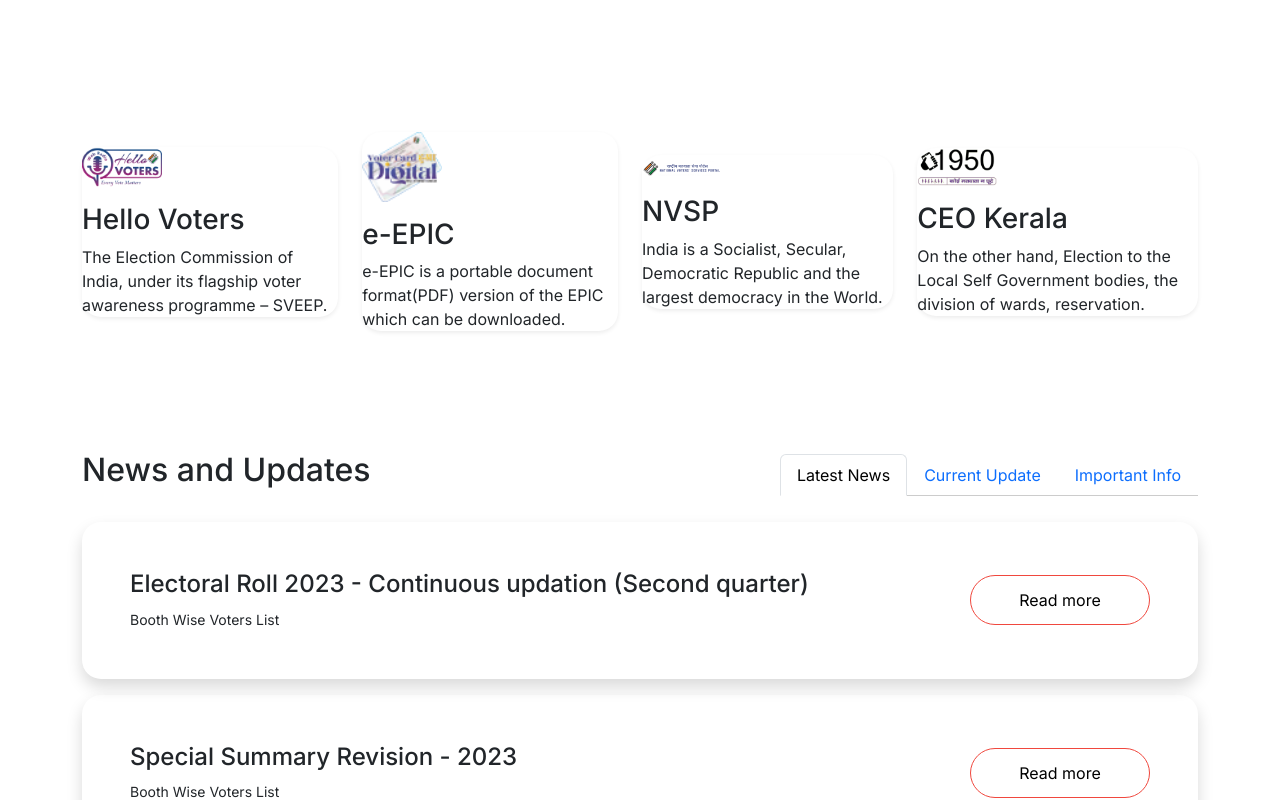
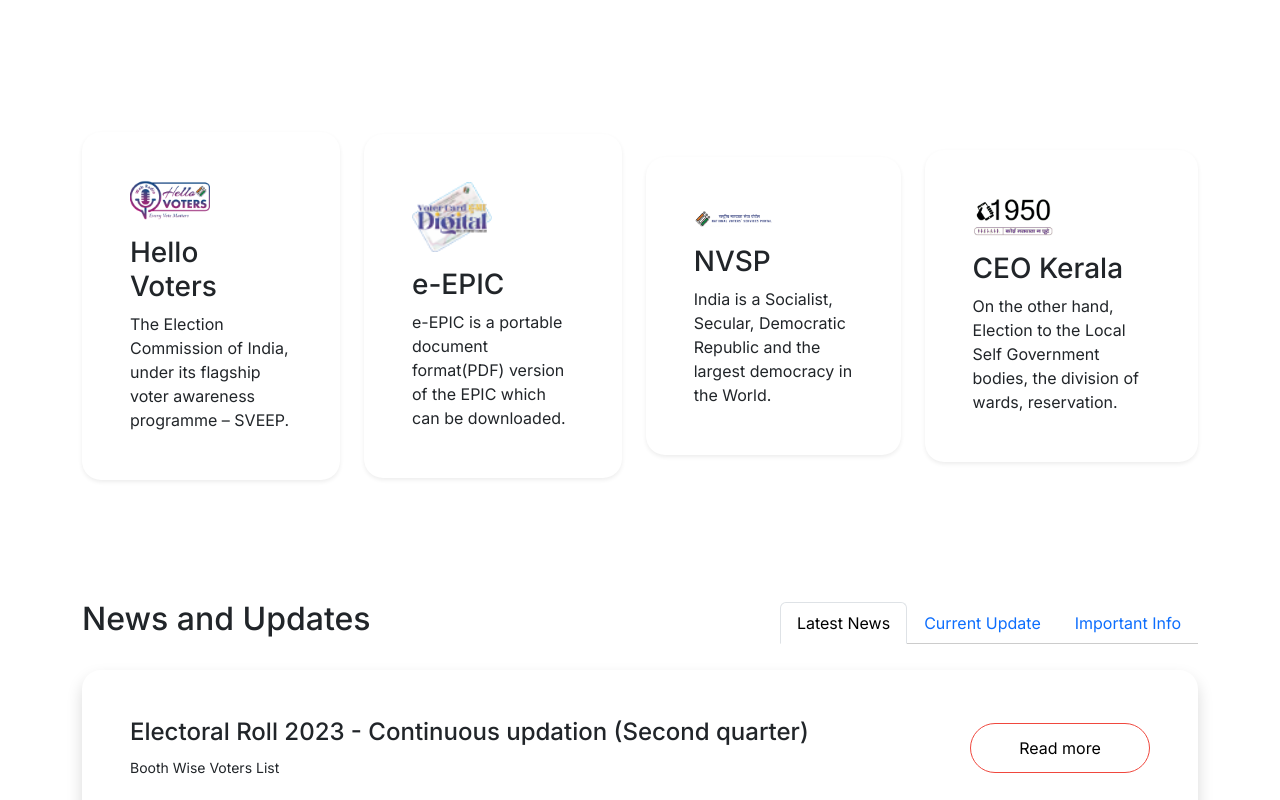
Before and after one commit to kripalakshmy82/ceokerala-kripa, a Next.js app: page / in a window 1280 px wide. Shown: the part 1280-2080 px from the top of the page. Built offline with nearby package versions, Linux system fonts and the light colour scheme.

Commit message:
Card Fix

```diff
--- a/src/app/_components/AppCard/index.js
+++ b/src/app/_components/AppCard/index.js
@@ -8,12 +8,14 @@
   description,
   imgUrl,
   alt,
+  className = "",
   children,
 }) => {
   const appCardClassNames = classNames({
     "text-left": true,
     "card-item rounded-theme shadow-sm flex-fill border-0":
       variant === "themeCard",
+    [className]: className !== ""
   });
 
   return (
@@ -33,6 +35,7 @@
   heading: string.isRequired,
   description: string.isRequired,
   imgUrl: string.isRequired,
+  className: string,
   children: node,
   variant: oneOf(["default", "themeCard"]).isRequired,
 };
--- a/src/app/home/HelpCard/index.js
+++ b/src/app/home/HelpCard/index.js
@@ -11,7 +11,7 @@
       <Container>
         <Col className="d-flex gap-4 flex-lg-row flex-md-row flex-sm-column flex-column justify-content-between align-items-center">
           {helpCardData.map((item, key) => (
-            <AppCard key={key} variant="themeCard" {...item} />
+            <AppCard key={key} className="p-5" variant="themeCard" {...item} />
           ))}
         </Col>
       </Container>
```
